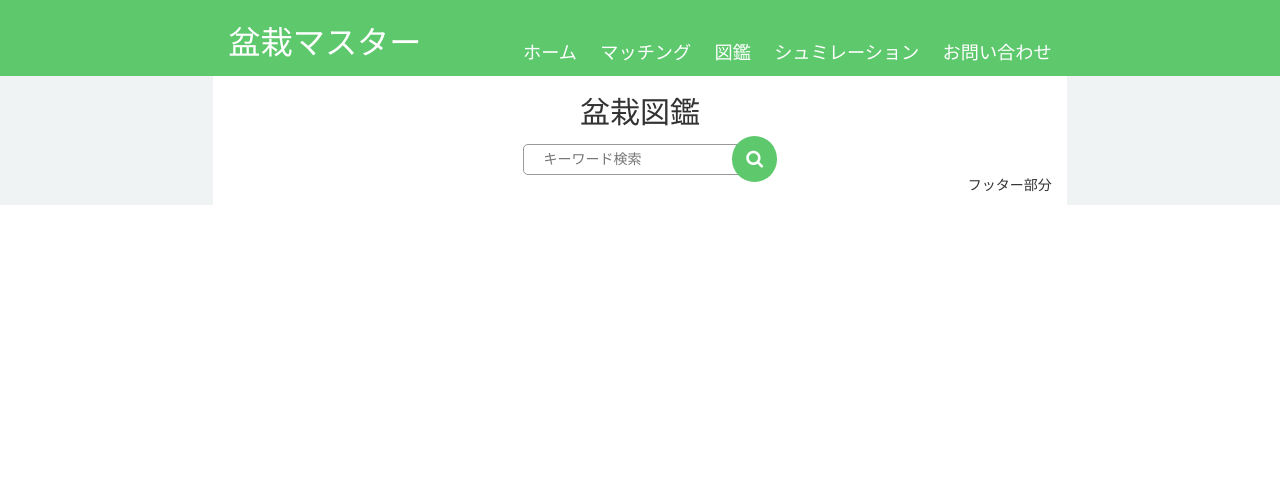
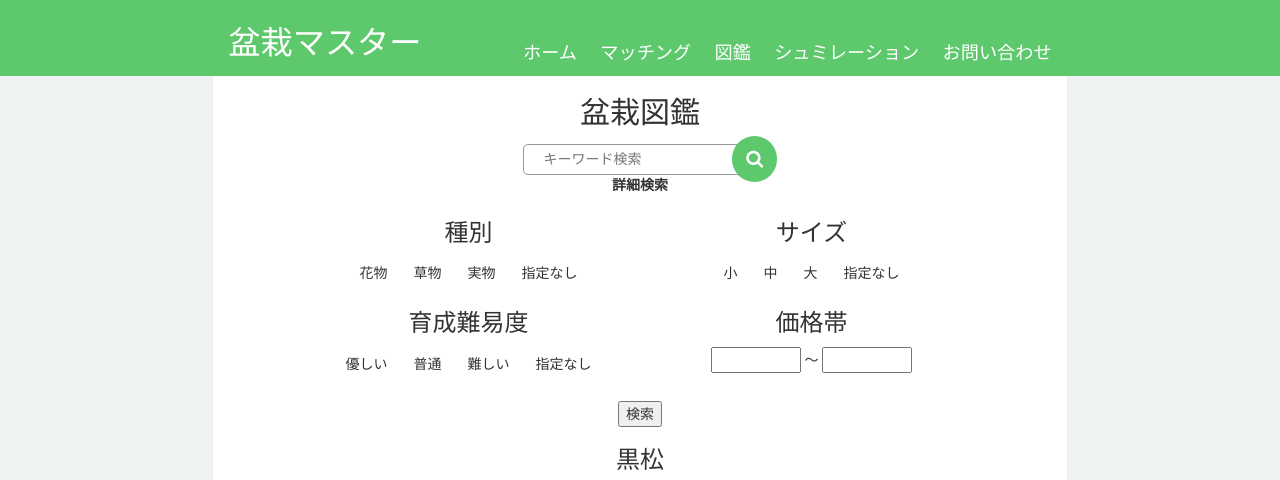
Before and after one commit to murajo/bonsaiMaster, a Flask app: page /bonsaibook in a window 1280 px wide. Shown: the top 480 px of the page. Before the commit the page ends 205 px from the top, so only its background shows below. Run offline with Flask 2, Linux system fonts and the light colour scheme; some libraries are stand-ins or nearby versions.

Commit message:
詳細検索仮置き

```diff
--- a/main.py
+++ b/main.py
@@ -1,5 +1,5 @@
-from flask import Flask
-from flask import render_template
+from flask import Flask, render_template, request
+import dbtool
 
 app = Flask(__name__)
 
@@ -14,11 +14,25 @@
 
 @app.route('/bonsaibook')
 def bonsaibookView():
-    return render_template('bonsaiBook.html')
+    return render_template('bonsaiBook.html', name=["黒松","真柏"])
+
+def createSql():
+    kind = request.args.get('kind')
+    size = request.args.get('size')
+    sql = "SELECT * FROM bonsai WHERE "
+    return sql
 
 @app.route('/simulation')
 def simulationView():
     return render_template('simulation.html')
 
+@app.route('/postTest', methods=['GET','POST'])
+def hello():
+    if request.method == 'POST':
+        name = request.form['name']
+    else:
+        name = "no name"
+    return render_template('post.html', name = name)
+
 if __name__ == '__main__':
     app.run()
--- a/templates/bonsaiBook.html
+++ b/templates/bonsaiBook.html
@@ -2,7 +2,90 @@
 {% block content %}
 <h2>盆栽図鑑</h2>
 <form method="get" action="#" class="search_container">
-        <input type="text" size="25" placeholder="　キーワード検索">
-        <input type="submit" value="&#xf002">
-      </form>
+    <input type="text" size="25" placeholder="　キーワード検索">
+    <input type="submit" value="&#xf002">
+</form>
+<div class="hidden_box">
+    <label for="label1">詳細検索</label>
+    <input type="checkbox" id="label1" class="hidden">
+    <div class="hidden_show">
+        <!--非表示ここから-->
+        <form method="get" action="#" class="">
+            <div class="container-fluid">
+                <div class="row">
+                <div class="col-xs-1"></div>
+                <div class="col-xs-5">
+                    <h3>種別</h3>
+                    <div class="radio-button btn-group btn-group-toggle">
+                        <input type="radio" name="kind" id="kind1" autocomplete="off" class="hidden">
+                        <label for="kind1" class="btn btn-secondary">花物</label>
+                        <input type="radio" name="kind" id="kind2" autocomplete="off" class="hidden">
+                        <label for="kind2" class="btn btn-secondary">草物</label>
+                        <input type="radio" name="kind" id="kind3" autocomplete="off" class="hidden">
+                        <label for="kind3" class="btn btn-secondary">実物</label>
+                        <input type="radio" name="kind" id="kind4" autocomplete="off" checked class="hidden">
+                        <label for="kind4" class="btn btn-secondary">指定なし</label>
+                    </div><br>
+                    <h3>育成難易度</h3>
+                    <div class="radio-button btn-group btn-group-toggle">
+                        <input type="radio" name="difficulty" id="difficulty1" autocomplete="off" class="hidden">
+                        <label for="difficulty1" class="btn btn-secondary">優しい</label>
+                        <input type="radio" name="difficulty" id="difficulty2" autocomplete="off" class="hidden">
+                        <label for="difficulty2" class="btn btn-secondary">普通</label>
+                        <input type="radio" name="difficulty" id="difficulty3" autocomplete="off" class="hidden">
+                        <label for="difficulty3" class="btn btn-secondary">難しい</label>
+                        <input type="radio" name="difficulty" id="difficulty4" autocomplete="off" checked class="hidden">
+                        <label for="difficulty4" class="btn btn-secondary">指定なし</label>
+                    </div><br>
+                </div>
+                <div class="col-xs-5">
+                    <h3>サイズ</h3>
+                    <div class="radio-button btn-group btn-group-toggle">
+                        <input type="radio" name="size" id="size1" autocomplete="off" class="hidden">
+                        <label for="size1" class="btn btn-secondary">小</label>
+                        <input type="radio" name="size" id="size2" autocomplete="off" class="hidden">
+                        <label for="size2" class="btn btn-secondary">中</label>
+                        <input type="radio" name="size" id="size3" autocomplete="off" class="hidden">
+                        <label for="size3" class="btn btn-secondary">大</label>
+                        <input type="radio" name="size" id="size4" autocomplete="off" checked class="hidden">
+                        <label for="size4" class="btn btn-secondary">指定なし</label>
+                    </div><br>
+                    <h3>価格帯</h3>
+                    <input type="number" name="underprice"  min="0" style="width:90px;">
+                    〜
+                    <input type="number" name="overprice"  min="0" style="width:90px;">
+                </div>
+                <div class="col-xs-1">
+                </div>
+                </div>
+            </div>
+            <br>
+            <input type="submit" class="cp_btn" value="検索">
+        </form>
+        <!--ここまで-->
+    </div>
+</div>
+<div class="container-fluid">
+    {% for n in range(2) %}
+    <div class="row">
+        <div class="col-xs-3"></div>
+        <div class="col-xs-6 book-border">
+            <h3>{{name[n]}}</h3>
+        </div>
+        <div class="col-xs-3"></div>
+        <div class="col-xs-6">
+            <p style="text-align: right"><img src="../static/images/db/{{n + 1}}.jpg" width="250px" height="300px"></p>
+        </div>
+        <div class="col-xs-4">
+            <p style="text-align: left; font-size: 15pt">
+                hogehoge<br>
+                hogehoge
+            </p>
+        </div>
+        <div class="col-xs-2"></div>
+    </div>
+    <br>
+    {% endfor %}
+</div>
+<hr width="50"/>
 {% endblock %}
```
